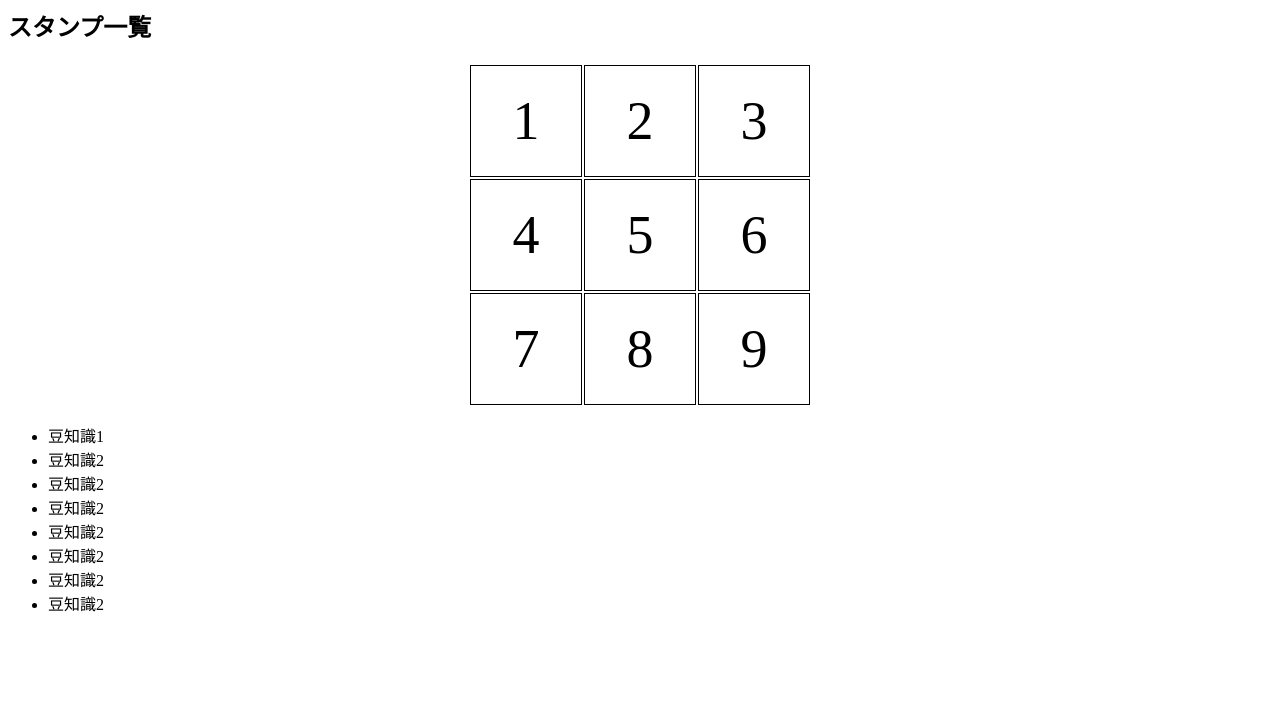
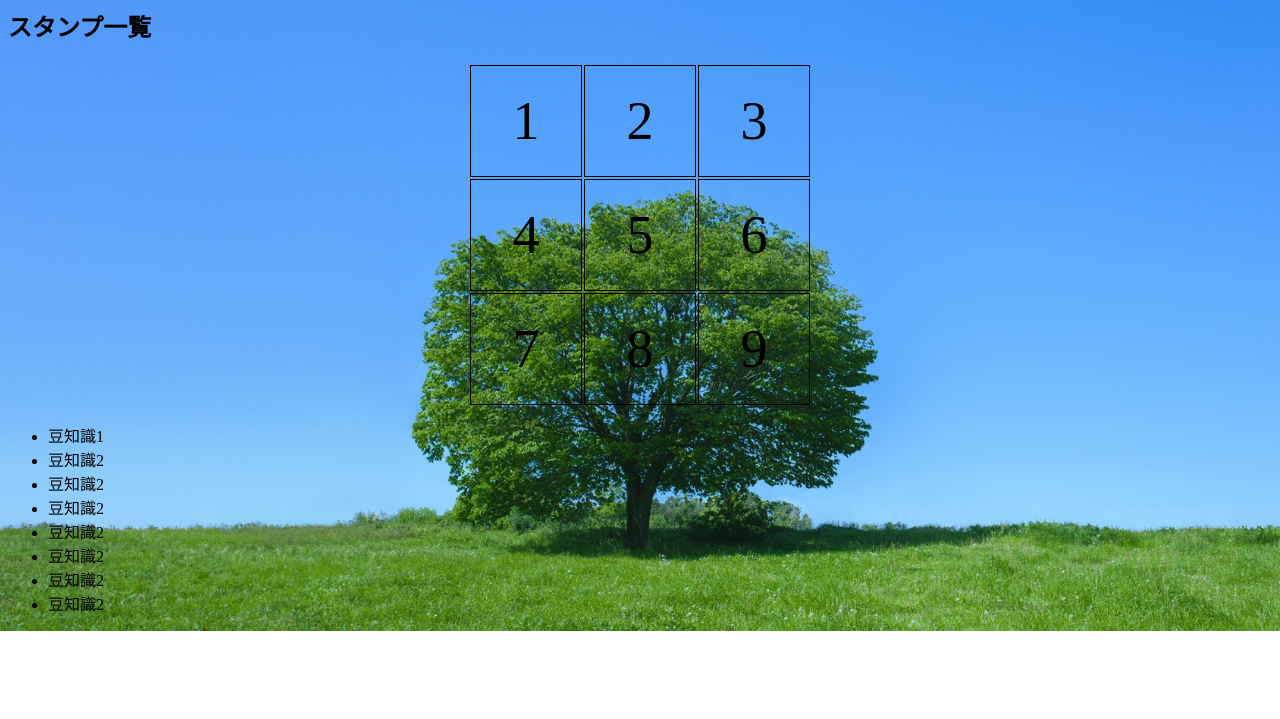
Before and after one commit to td-drive/canfes-site, a plain HTML site: page index.html in a window 1280 px wide. Shown: the part 81-800 px from the top of the page. Drawn offline with Linux system fonts and the light colour scheme.

Commit message:
css修正

```diff
--- a/style.css
+++ b/style.css
@@ -6,7 +6,7 @@
 }
 
 body {
-    background-image: url(images/tree.jpg);
+    background-image: url(img/tree.jpg);
     background-size: cover;
     background-repeat: no-repeat;
     background-position: center;
```
